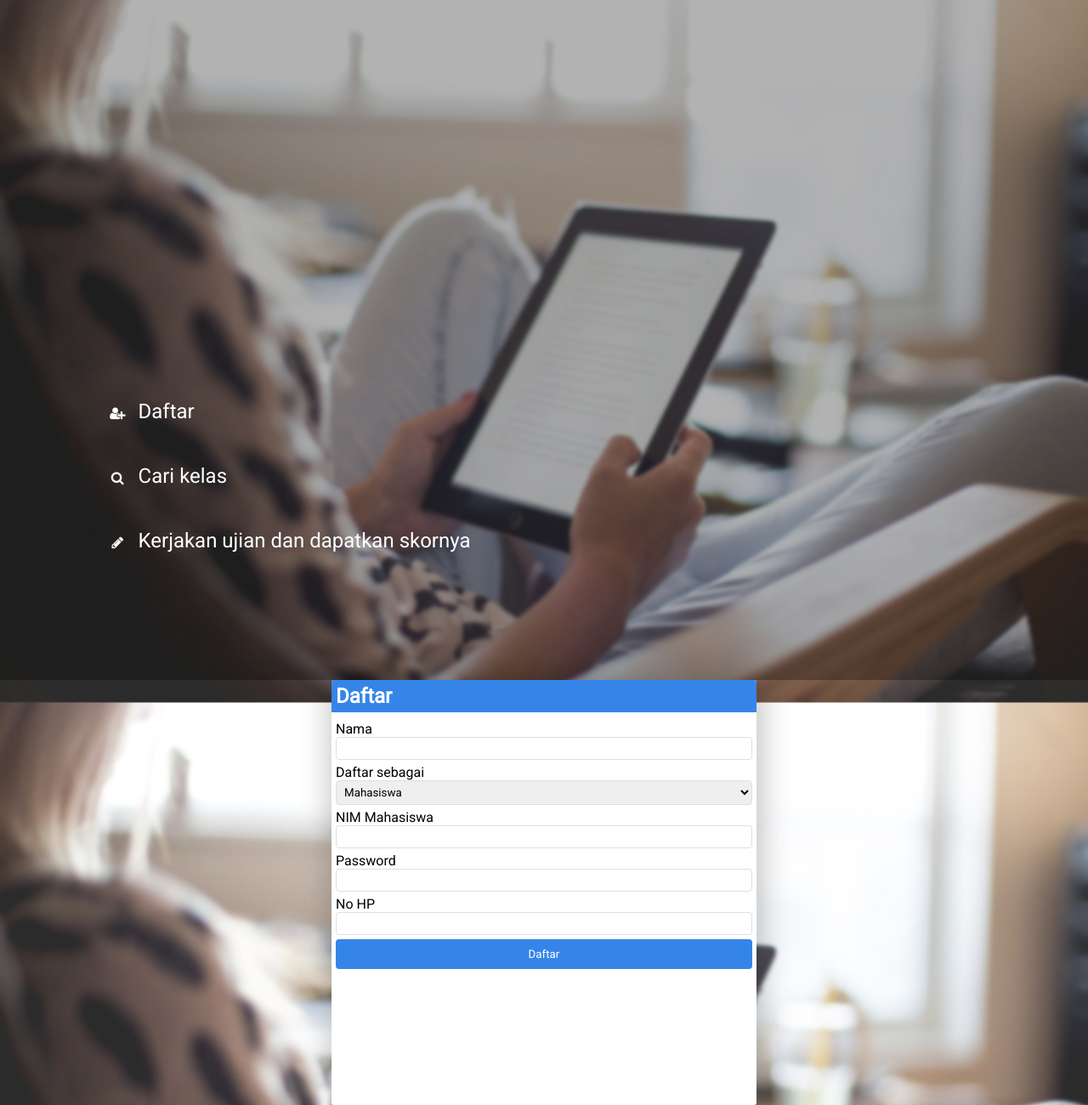
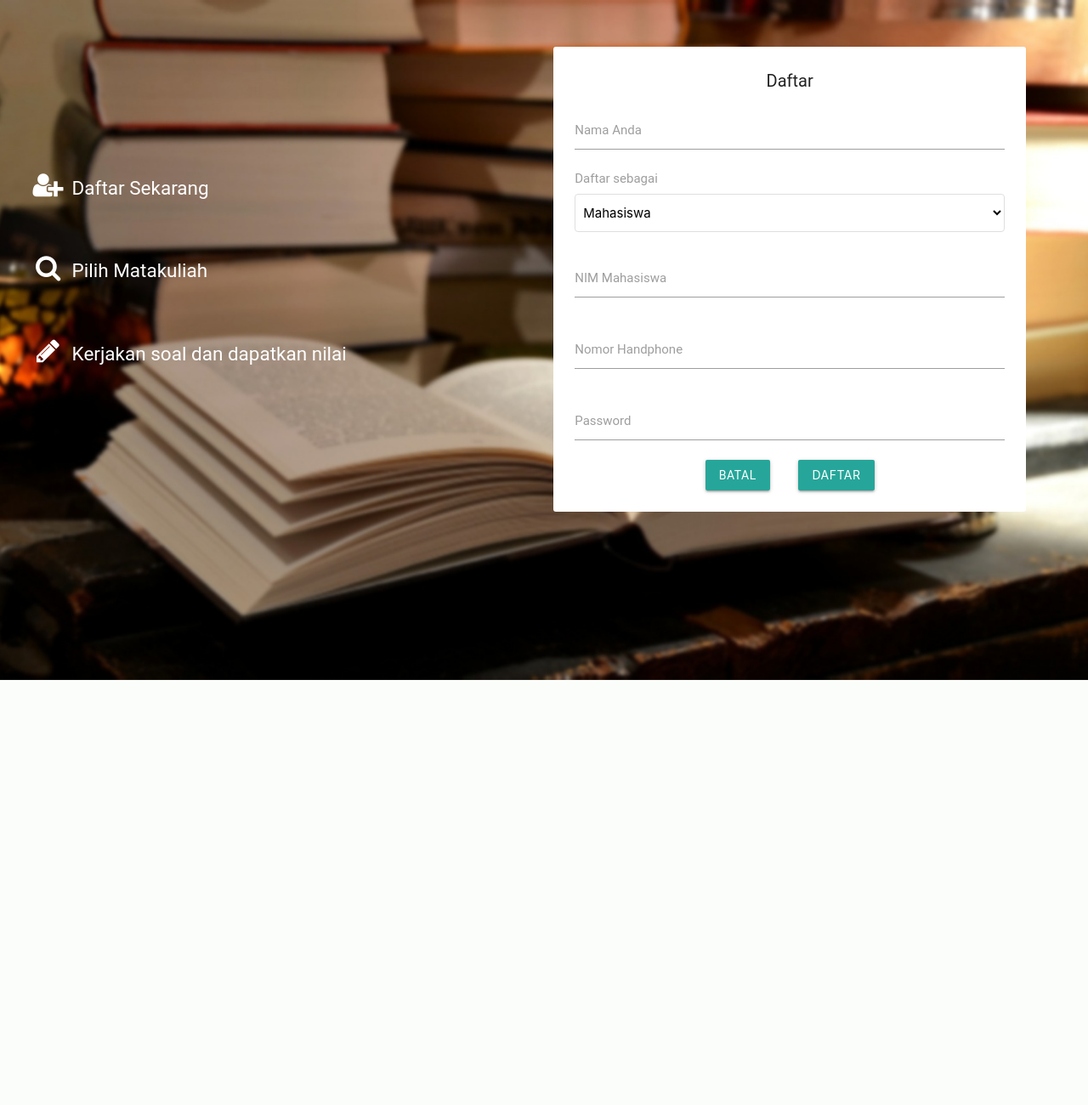
Before and after one commit to ituslab/itfest2018-belajaronline, a PHP site: page /views/daftar.php in a window 1280 px wide. Shown: the whole page at 85% size. After the commit the page ends 800 px from the top, so only its background shows below. Run offline with PHP 8.4, Linux system fonts and the light colour scheme.

Commit message:
modified daftar and landing page

```diff
--- a/assets/css/daftar.css
+++ b/assets/css/daftar.css
@@ -2,128 +2,82 @@ body {
     margin: 0;
     height: 100vh;
     min-height: 100vh;
-    display: flex;
-    align-items: center;;
-    position: relative;
-    background-image: url('/it-a/assets/img/person1.jpg');
+    background-image: url('/it-a/assets/img/person2.jpg');
     background-position: center;
     background-size: cover;
 }
 
-*{
-    box-sizing: border-box;
-    font-family: 'Roboto',sans-serif;
-}
-
-#side-container {
-    display: flex;
-    height: 100%;
-}
-
-#left-side-caption{
-    color: white;
-    z-index: 1;
-    margin: 10px auto;
-    width: 80%;
-}
-.left-side-desc {
-    font-size: 1.5rem;
-    padding-left: 10px;
-}
-
-.left-side-item {
-    margin: 3rem 0;
-}
-
-#left-side {
-    display: flex;
-    align-items: center;
-    justify-content: center;
-    flex-basis: 50%;
-    flex-grow: 1;
-    height: 100%;
-    margin: 160px auto;
-}
-#left-side-overlay {
-    position: absolute;
-    top: 0;
-    bottom: 0;
-    left: 0;
-    right: 0;
-    background-color: rgba(0, 0, 0, 0.3);
-}
+* {box-sizing: border-box;font-family: 'Roboto',sans-serif;}
+.left-side-desc {font-size: 1.5rem;}
+.padding {padding: 0px 10px;}
+.color-white {color: white; padding: 25px 0px;}
+.margin-left-side {margin: 10px auto; width: 100%; padding: 0 25px;}
+.fa-responsive {size: 20px;}
+.fa-2x {font-size: 2.1rem}
+.width-daftar {padding: 25px; width: 90%;}
+.form-row {margin: 5px 0; padding: 11.25px;}
+.form-label {display: block;width: 100%; padding: 6px 0; font-size: 15px;}
+.form-input {display: block;width: 100%;border-radius: 4px;padding: 5px;border: 1px solid #DFDFDF;}
+.height-left {margin: 160px auto;}
+.title-form {font-size: 20px; text-align: center;}
+.border-form {border-radius: 3px;}
+.margin-nol {margin-bottom: 0px;}
+.margin-btn {margin-right: 30px;}
+.height-daftar {height: 100%;}
+.margin-form {margin: 55px auto;}
 
 
-#right-side-header {
-    background-color: #3585E8;
-    padding: 5px;
-    color: white;
-    border-top-left-radius: 3px;
-    border-top-right-radius: 3px;
-}
-#right-side-title {
-    margin: 0;
-}
-#right-side {
-    /* background-color: #424242; */
-    /* background-color: #FFF; */
-    flex-grow: 1;
-    flex-basis: 50%;
-    display: flex;
-    justify-content: center;
-    align-items: center;
-}
-
-#form-container {
-    border-radius: 3px;
-    /* width: 340px; */
-    width: 500px;
-    z-index: 2;
-    height: 500px;
-    background-color: white;
-    box-shadow: -10px -10px 30px 4px rgba(0,0,0,0.1),10px 10px 30px 4px rgba(0,0,0,0.15);
-}
-
-
-#form-wrapper {
-    padding: 5px;
-}
-
-.form-row {
-    margin: 5px 0;
-}
-
-#btn-daftar {
-    background-color: #3585E8;
-    color: white;
-    width: 100%;
-    border: none;
-    padding: 10px;
-    border-radius: 4px;
-    cursor: pointer;
-    display: block;
-}
-
-.form-label {
-    display: block;
-    width: 100%;
-}
-.form-input {
-    display: block;
-    width: 100%;
-    border-radius: 4px;
-    padding: 5px;
-    border: 1px solid #DFDFDF;
-}
-
-
-/* responsive code */
 @media screen and (max-width: 600px) {
-
+	.left-side-desc {font-size: 1.3rem;}
+	.fa-2x {font-size: 1.7rem;}
+	.margin-left-side {width: 100%}
+	.width-daftar {width: 100%; margin: 50px auto;}
+	.height-left {margin: 200px auto;}
 }
 
 @media screen and (max-width: 320px) {
-
+	.left-side-desc {font-size: 1rem;}
+	.fa-2x {font-size: 1.5rem}
+	.margin-left-side {width: 100%;}
+	.height-left {margin: 170px auto;}
+	.width-daftar {width: 100%; margin: 25px auto;}
 }
 
-/* responsive code */
+/*animasi*/
+.animasi-in-zoom{
+  visibility: visible;
+  animation: animasizoom 0.5s;
+}
+
+@keyframes animasizoom{
+  from{
+    transform: scale(0);
+  } to{
+    transform: scale(1);
+  }
+}
+.animasi-in-zoom-1{
+  visibility: visible;
+  animation: animasizoom 1s;
+}
+
+@keyframes animasizoom{
+  from{
+    transform: scale(0);
+  } to{
+    transform: scale(1);
+  }
+}
+
+.animasi-in-zoom-2{
+  visibility: visible;
+  animation: animasizoom 1.5s;
+}
+
+@keyframes animasizoom{
+  from{
+    transform: scale(0);
+  } to{
+    transform: scale(1);
+  }
+}
--- a/assets/css/index.css
+++ b/assets/css/index.css
@@ -15,6 +15,7 @@
 .img-sponsor {width: 150px; height: auto; padding: 10px;}
 .color-white {color: white;}
 .top-title {padding-top: 20px;}
+.hover-animasi:hover {color: white;transform: scale(0.9);}
 
 @media screen and (max-width: 600px) {
 	.modal {width: 98%; max-width: 400px; margin: 90px auto; }
@@ -40,7 +41,7 @@
 .animasi-in-top{
   visibility: visible;
   position: relative;
-  animation: animasitop 0.4s;
+  animation: animasitop 0.8s;
 }
 .animasi-in-right{
   visibility: visible;
@@ -59,7 +60,7 @@
 }
 .animasi-in-zoom{
   visibility: visible;
-  animation: animasizoom 0.5s;
+  animation: animasizoom 0.8s;
 }
 .animasi-fade{
   visibility: visible;
--- a/assets/js/daftar.js
+++ /dev/null
@@ -1,17 +0,0 @@
-var initialSelectValue = $("#daftar-sebagai").prop("value");
-
-
-
-$("#user-id-label").html("NIM " +initialSelectValue);
-
-
-$('#daftar-sebagai').change(function(){
-    var selectValue = $(this).prop("value");
-    var prefix = "NIM";
-    if(selectValue   ===  "Pengajar") {
-        prefix = "NIP";
-    }
-    var finalValue = prefix + " " + selectValue;
-
-    $('#user-id-label').html(finalValue);
-});
--- a/views/daftar.php
+++ b/views/daftar.php
@@ -1,47 +1,44 @@
 <!DOCTYPE html>
-<html lang="en">
+<html>
 <head>
-    <meta charset="UTF-8">
-    <meta name="viewport" content="width=device-width, initial-scale=1.0">
-    <meta http-equiv="X-UA-Compatible" content="ie=edge">
-    <title>Daftar</title>
-    <link rel="stylesheet" href="https://cdnjs.cloudflare.com/ajax/libs/font-awesome/4.7.0/css/font-awesome.min.css">
-    <link href="https://fonts.googleapis.com/icon?family=Material+Icons" rel="stylesheet">
-    <link href="https://fonts.googleapis.com/css?family=Roboto" rel="stylesheet"/>
+	<title>BelajarOnline</title>
+</head>
+	<?php include_once __DIR__ . '/includes/top.php'; ?>
     <link rel="stylesheet" href="/it-a/assets/css/daftar.css"/>
-</head>
 <body>
-    <div id="left-side-overlay">
 
-    <div id="side-container">
-        <div id="left-side">
-            <div id="left-side-caption">
-                <div class="left-side-item">
-                    <i class="fa fa-fw fa-user-plus"></i>
-                    <span class="left-side-desc">Daftar</span>
+ <div class="row margin-nol height-daftar">
+    <div class="col s12 m6 height-left">
+    	<div class="margin-left-side">
+    	<a href="#daftar-form">
+	    	<div class="color-white fa-2x animasi-in-zoom">
+				<i class="fa fa-fw fa-user-plus fa-2x"></i>
+				<span class="left-side-desc">Daftar Sekarang</span>
 			</div>
-                <div class="left-side-item">
-                    <i class="fa fa-fw fa-search"></i>
-                    <span class="left-side-desc">Cari kelas</span>
+		</a>
+		<a href="#daftar-form">
+		<div class="color-white fa-2x animasi-in-zoom-1">
+			<i class="fa fa-fw fa-search fa-2x"></i>
+			<span class="left-side-desc">Pilih Matakuliah</span>
 		</div>
-                <div class="left-side-item">
-                    <i class="fa fa-fw fa-pencil"></i>
-                    <span class="left-side-desc">Kerjakan ujian dan dapatkan skornya</span>
+		</a>
+    	<a href="#daftar-form">
+		<div class="color-white fa-2x animasi-in-zoom-2">
+			<i class="fa fa-fw fa-pencil fa-2x"></i>
+			<span class="left-side-desc">Kerjakan soal dan dapatkan nilai</span>
 		</div>
-            </div>
+		</a>
     	</div>
     </div>
 
-        <div id="right-side">
-
-            <div id="form-container">
-                <div id="right-side-header">
-                    <h2 id="right-side-title">Daftar</h2>
-                </div>
-                <form action="" id="form-wrapper">
-                    <div class="form-row">
-                        <label class="form-label" name="nama">Nama</label>
-                        <input type="text" class="form-input"/>
+    <div class="col s12 m6 margin-form" id="daftar-form">
+    <form method="POST" action="daftar.php">
+	    <div class="section white width-daftar border-form" >
+	        <div class="title-form">Daftar</div>
+		        <div class="row margin-nol">
+			        <div class="input-field col s12">
+			          <input id="nama" type="text" class="validate">
+			          <label for="nama">Nama Anda</label>
 			        </div>
 		            <div class="form-row">
 		                <label class="form-label">Daftar sebagai</label>
@@ -50,26 +47,30 @@
 		                    <option value="Pengajar">Pengajar</option>
 		                </select>
 		            </div>
-                    <div class="form-row">
-                        <label class="form-label" id="user-id-label"></label>
-                        <input class="form-input" name="user_id" type="number" id="user-name-input"/>
+			        <div class="input-field col s12">
+			          <input id="user-name-input" name="user_id" type="text" class="validate">
+			          <label for="user-name-input" id="user-id-label"></label>
 			        </div>
-                    <div class="form-row">
-                        <label class="form-label">Password</label>
-                        <input type="password" name="user_password" class="form-input"/>
+			        <div class="input-field col s12">
+			          <input id="no_hp" type="tel" name="no_hp" class="validate">
+			          <label for="no_hp">Nomor Handphone</label>
 			        </div>
-                    <div class="form-row">
-                        <label class="form-label">No HP</label>
-                        <input type="number" name="no_hp" class="form-input" />
+			        <div class="input-field col s12">
+			          <input id="password" type="password" name="user_password" class="validate">
+			          <label for="password">Password</label>
 			        </div>
-                    <div class="form-row">
-                        <button id="btn-daftar">Daftar</button>
+			    </div>
+			    <div class="center">
+				    <a href="landing-page.php" class="waves-effect waves-light btn margin-btn">Batal</a>
+				    <button class="waves-effect waves-light btn">Daftar</button>
+			    </div>
 	    	</div>
 		</form>
     </div>
 </div>
-    </div>
+
+
 </body>
-    <script src="https://code.jquery.com/jquery-3.3.1.min.js"></script>
-    <script src="/it-a/assets/js/daftar.js"></script>
+	<?php include_once __DIR__ . '/includes/bottom.php'; ?>
+	<script type="text/javascript" src="/it-a/assets/js/daftar-new.js"></script>
 </html>
```
Also changed, not shown: assets/css/daftar-new.css (deleted, +0 -83 lines), views/daftar-new.php (deleted, +0 -76 lines), views/dashboard-new.php (added, +13 -0 lines), views/landing-page.php (+33 -7 lines), assets/img/logo1.png (added), assets/img/logo2.png (added), assets/img/logo3.jpg (added). Lines whose indentation alone changed are shown as unchanged.
